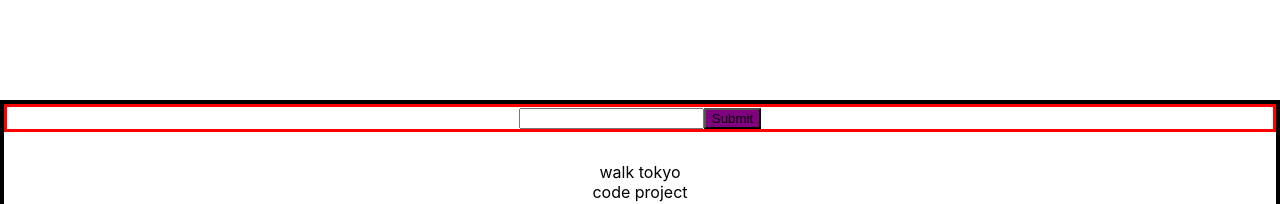
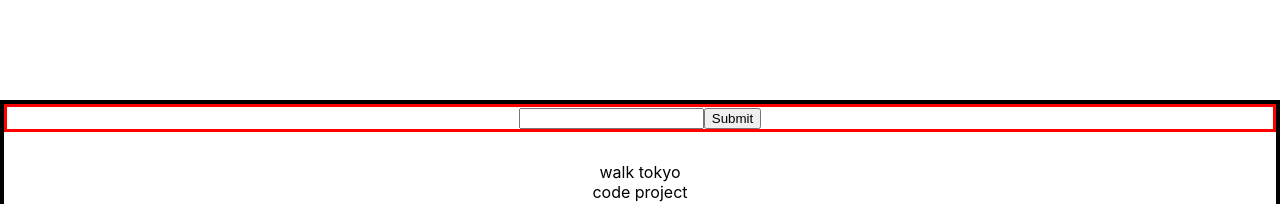
Before and after one commit to Jvaz0715/react-intro-frontend-v2, a React (Create React App) app: page / in a window 1280 px wide. Shown: the top 204 px of the page. Built offline with nearby package versions, Linux system fonts and the light colour scheme; the HTML template or start-up script is replaced by a standard one.

Commit message:
moves older versions to different directory

```diff
--- a/src/components/Todo/Todo.css
+++ b/src/components/Todo/Todo.css
@@ -14,7 +14,7 @@
 }
 
 .form-div button {
-   background-color: purple;
+
 }
 
 .todo-list-container {
```
Also changed, not shown: old_app_versions/App-1.css (renamed from src/old_app_versions/App-1.css), old_app_versions/App-1.js (renamed from src/old_app_versions/App-1.js), old_app_versions/App-2.js (renamed from src/old_app_versions/App-2.js), old_app_versions/Child1.js (renamed from src/old_app_versions/Child1.js).
